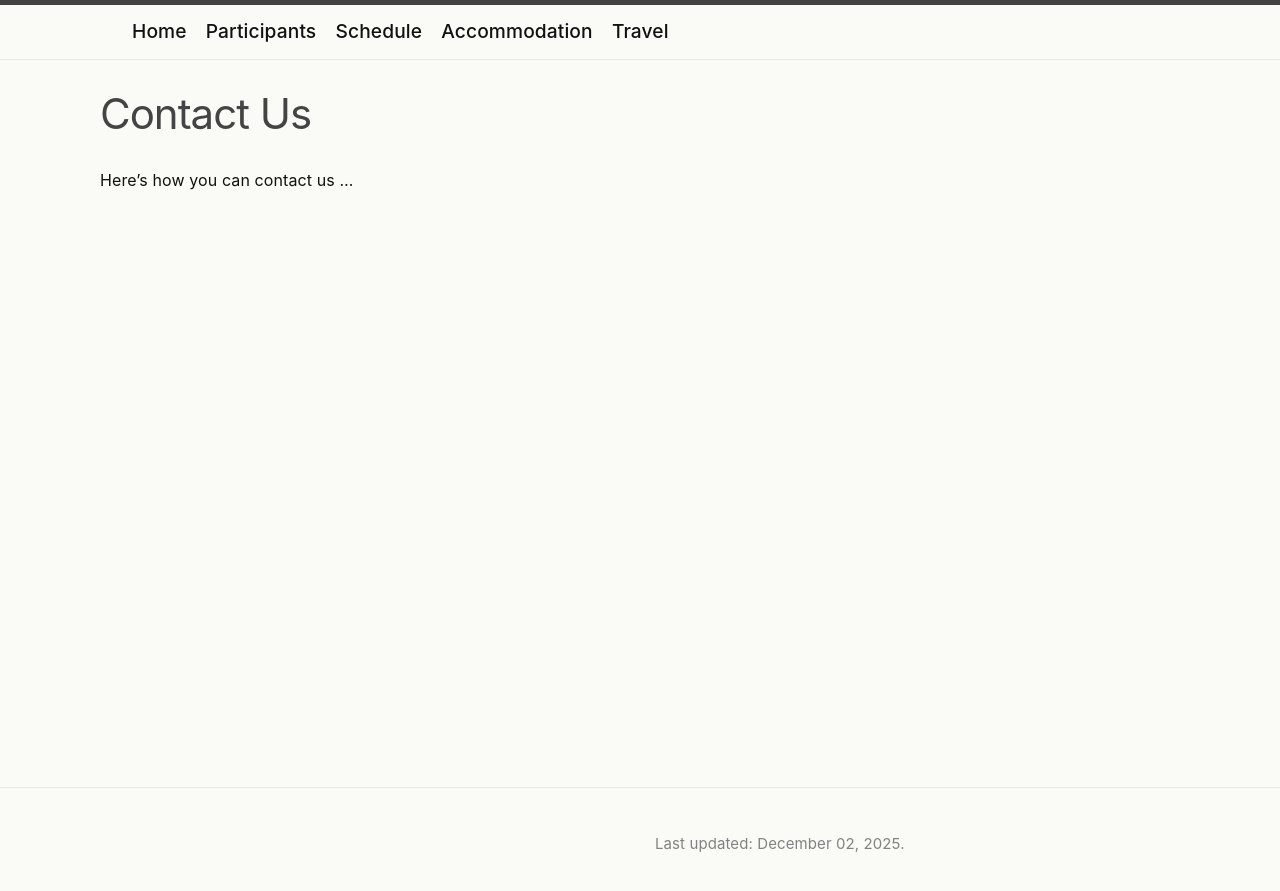
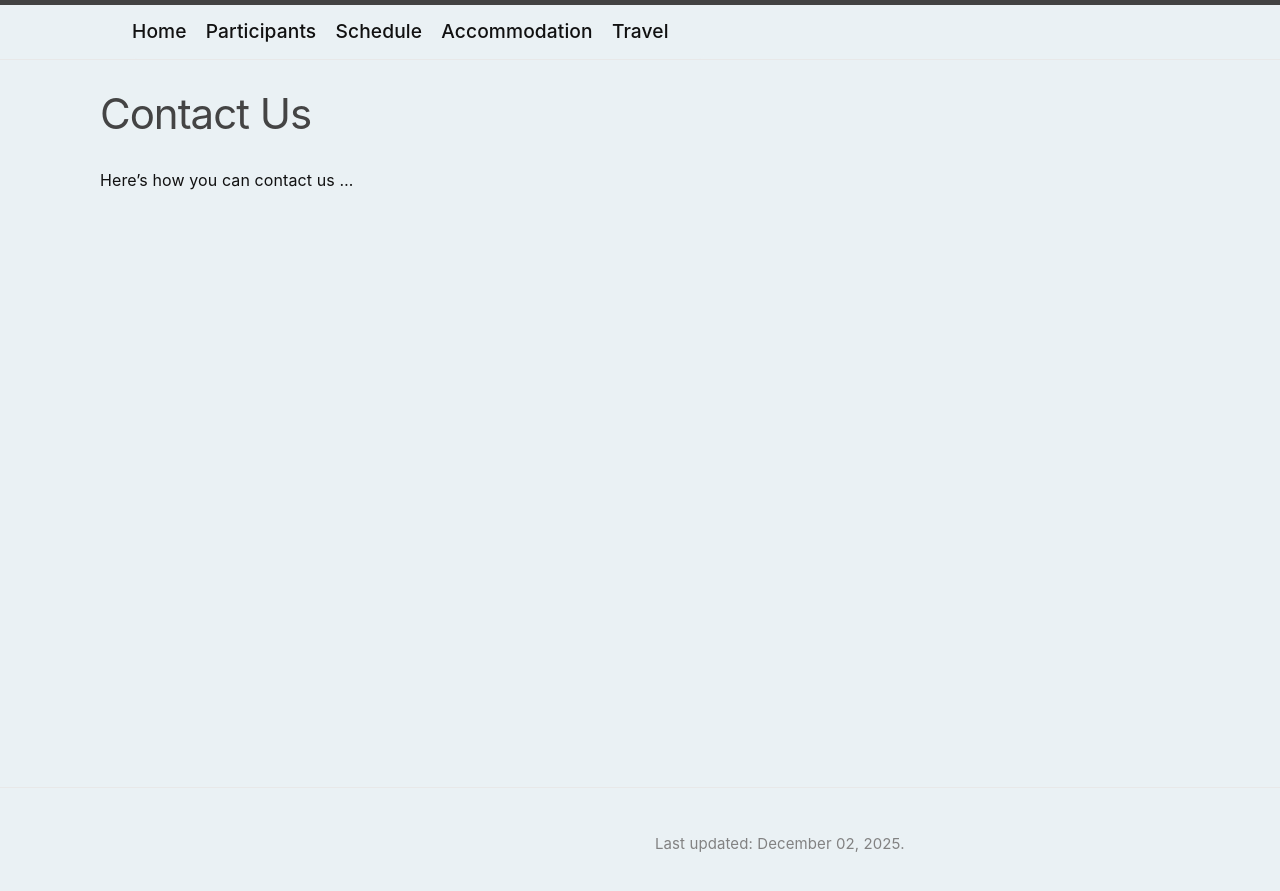
Before and after one commit to celmechcongress2026/celmechcongress2026.github.io, a Jekyll site: the page built from contactus.md, in a window 1280 px wide. Shown: the top 891 px of the page. Built offline with Jekyll 4.4.1, drawn with Linux system fonts in a browser that asks for light colours.

Commit message:
Update workshop.css

```diff
--- a/assets/css/workshop.css
+++ b/assets/css/workshop.css
@@ -207,5 +207,5 @@ body,
 .site-main,
 .page,
 .content {
-  background-color: #FAFAF7 !important;
+  background-color: #EAF1F4 !important;
 }
```
